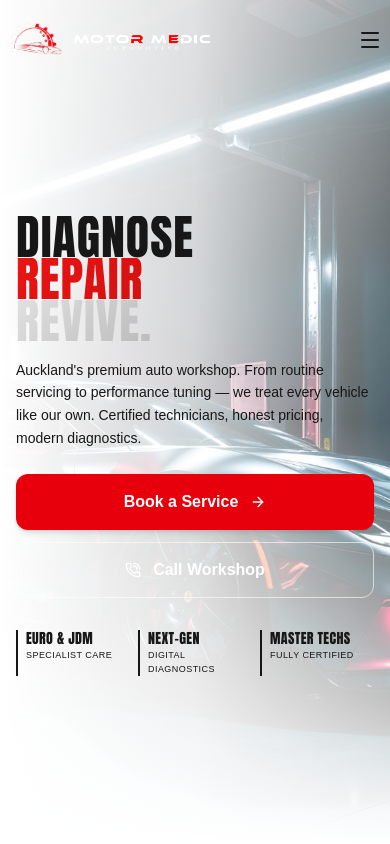
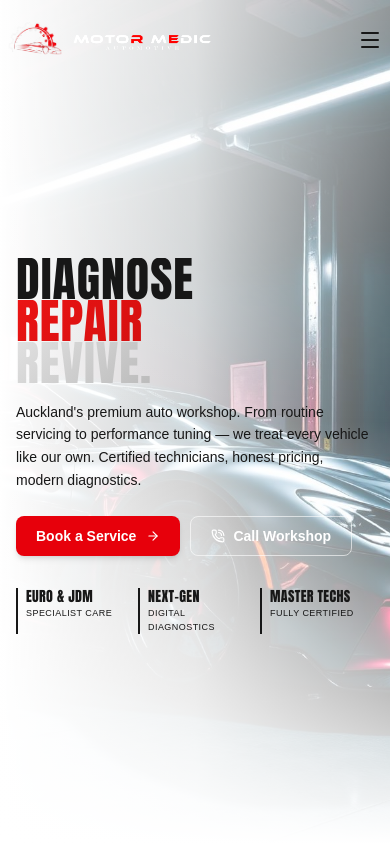
Before and after one commit to Gayathri-KS101/motor-medic, a Next.js app: page / in a window 390 px wide. Shown: the top 844 px of the page. Built offline with nearby package versions, Linux system fonts and the light colour scheme.

Commit message:
fix: cta buttons responsiveness feat : add service pg routing

```diff
--- a/app/components/Navbar.tsx
+++ b/app/components/Navbar.tsx
@@ -6,7 +6,7 @@ import { Button } from "./ui/button";
 
 const links = [
   { href: "#home",     label: "Home"     },
-  { href: "#services", label: "Services" },
+  { href: "services", label: "Services" },
   { href: "#about",    label: "About"    },
   { href: "#contact",  label: "Contact"  },
 ];
--- a/app/components/home/Hero.tsx
+++ b/app/components/home/Hero.tsx
@@ -44,7 +44,6 @@ export const Hero = () => {
       ref={containerRef}
       className="relative min-h-screen flex items-center overflow-hidden px-4 sm:px-6 md:px-4 lg:px-5 xl:px-4"
     >
-      {/* Background Image */}
       <img
         src="/hero-workshop/hero-workshop.jpg"
         alt="MotorMedic Auckland workshop interior with mechanic servicing a sports car"
@@ -52,105 +51,108 @@ export const Hero = () => {
         height={1280}
         className="absolute inset-0 w-full h-full object-cover"
       />
-
-      {/* Gradient Vignettes */}
       <div className="absolute inset-0 bg-gradient-to-r from-background via-background/80 to-background/30" />
       <div className="absolute inset-0 bg-gradient-to-t from-background via-transparent to-background/40" />
 
-      {/* Main Content */}
       <div className="container relative z-10 pt-24 pb-12 md:pt-28 md:pb-14">
         <div className="max-w-3xl">
 
-          {/* Heading
-              Mobile  : text-5xl  (~48px) — fits 320–430px screens comfortably
-              sm 640+ : text-6xl  (~60px)
-              md 768+ : text-7xl  (~72px)
-              lg 1024+: text-8xl  (~96px)
-              xl 1280+: text-9xl  (~128px) — original desktop size
-          */}
           <h1 className="
             font-display leading-[0.88]
-            text-5xl
-            sm:text-6xl
-            md:text-7xl
-            lg:text-8xl
-            xl:text-9xl
-            mb-4 sm:mb-5
-            overflow-hidden
+            text-5xl sm:text-6xl md:text-7xl lg:text-8xl xl:text-9xl
+            mb-4 sm:mb-5 overflow-hidden
           ">
             <span className="block animate-title-line opacity-0">DIAGNOSE</span>
             <span className="block text-gradient-primary animate-title-line opacity-0">REPAIR</span>
             <span className="block text-gradient-silver animate-title-line opacity-0">REVIVE.</span>
           </h1>
 
-          {/* Description
-              Slightly smaller on mobile, grows at md+
-          */}
           <p className="
             animate-desc opacity-0
-            text-sm
-            sm:text-base
-            md:text-lg
-            text-muted-foreground
-            max-w-xl
-            mb-6 sm:mb-8
-            leading-relaxed
+            text-sm sm:text-base md:text-lg
+            text-muted-foreground max-w-xl
+            mb-6 sm:mb-8 leading-relaxed
           ">
             Auckland's premium auto workshop. From routine servicing to performance tuning —
             we treat every vehicle like our own. Certified technicians, honest pricing, modern diagnostics.
           </p>
 
-          {/* CTAs
-              Stack vertically on very small screens, row from sm+
+          {/* ── CTAs ──
+              Always a horizontal row. On mobile use size="md" (compact).
+              From sm+ switch to size="xl" (original).
+              gap-2.5 on mobile so both fit within ~320–360px viewports.
           */}
-          <div className="flex flex-col sm:flex-row flex-wrap gap-3 sm:gap-4 mb-8 sm:mb-12">
+          <div className="flex flex-row items-center gap-2.5 sm:gap-4 mb-8 sm:mb-12">
+
             <div className="animate-cta opacity-0">
-              <Button variant="hero" size="xl" className="w-full sm:w-auto" asChild>
+              {/* Mobile: md size. sm+: xl size */}
+              <Button
+                variant="hero"
+                size="md"
+                className="sm:hidden"
+                asChild
+              >
+                <a href="#contact">
+                  Book a Service <ArrowRight className="ml-0.5 !size-3.5" />
+                </a>
+              </Button>
+              <Button
+                variant="hero"
+                size="xl"
+                className="hidden sm:inline-flex"
+                asChild
+              >
                 <a href="#contact">
                   Book a Service <ArrowRight className="ml-1" />
                 </a>
               </Button>
             </div>
+
             <div className="animate-cta opacity-0">
-              <Button variant="outlineGlow" size="xl" className="w-full sm:w-auto" asChild>
+              <Button
+                variant="outlineGlow"
+                size="md"
+                className="sm:hidden"
+                asChild
+              >
+                <a href="tel:+6499000000">
+                  <PhoneCall className="!size-3.5" /> Call Workshop
+                </a>
+              </Button>
+              <Button
+                variant="outlineGlow"
+                size="xl"
+                className="hidden sm:inline-flex"
+                asChild
+              >
                 <a href="tel:+6499000000">
                   <PhoneCall className="mr-1" /> Call Workshop
                 </a>
               </Button>
             </div>
+
           </div>
 
-          {/* Feature cards
-              Mobile : compact text, tighter padding
-              md+    : restore original sizing
-          */}
+          {/* Feature cards */}
           <div className="grid grid-cols-3 gap-2 sm:gap-4 md:gap-6 max-w-xl lg:max-w-3xl">
             {[
-              { title: "EURO & JDM",    subtitle: "Specialist Care"      },
-              { title: "NEXT-GEN",      subtitle: "Digital Diagnostics"  },
-              { title: "MASTER TECHS",  subtitle: "Fully Certified"      },
+              { title: "EURO & JDM",   subtitle: "Specialist Care"     },
+              { title: "NEXT-GEN",     subtitle: "Digital Diagnostics" },
+              { title: "MASTER TECHS", subtitle: "Fully Certified"     },
             ].map((f) => (
               <div
                 key={f.subtitle}
                 className="animate-feature opacity-0 border-l-2 border-primary pl-2 sm:pl-4"
               >
-                {/* Title: smaller on mobile so it doesn't wrap awkwardly */}
                 <div className="
-                  font-display tracking-wide text-foreground
-                  text-sm
-                  sm:text-lg
-                  md:text-xl
-                  lg:text-2xl
-                  leading-tight
+                  font-display tracking-wide text-foreground leading-tight
+                  text-sm sm:text-lg md:text-xl lg:text-2xl
                 ">
                   {f.title}
                 </div>
-                {/* Subtitle: hide on very small screens, show from xs+ */}
                 <div className="
                   uppercase tracking-wider text-muted-foreground mt-0.5
-                  text-[9px]
-                  sm:text-[10px]
-                  md:text-xs
+                  text-[9px] sm:text-[10px] md:text-xs
                 ">
                   {f.subtitle}
                 </div>
--- a/app/components/ui/button.tsx
+++ b/app/components/ui/button.tsx
@@ -11,40 +11,32 @@ const buttonVariants = cva(
       variant: {
         default:
           "bg-red-600 text-white hover:bg-red-700 shadow-lg hover:scale-105",
-
         destructive:
           "bg-destructive text-destructive-foreground hover:bg-destructive/90",
-
         outline:
           "border border-input bg-background hover:bg-accent hover:text-accent-foreground",
-
         secondary:
           "bg-secondary text-secondary-foreground hover:bg-secondary/80",
-
         ghost:
           "hover:bg-accent hover:text-accent-foreground",
-
         link:
           "text-primary underline-offset-4 hover:underline",
-
-        // MAIN RED CTA BUTTON
         hero:
           "bg-red-600 text-white shadow-md hover:bg-red-700 hover:scale-[1.03]",
-
         silver:
           "bg-gradient-silver text-background font-semibold hover:brightness-100",
-
-        // TRANSPARENT BUTTON → RED ON HOVER
         outlineGlow:
-  "border border-white/60 bg-transparent text-white hover:bg-red-600 hover:border-red-500 hover:text-white hover:shadow-md hover:-translate-y-[1px] transition-all duration-300"
-},
+          "border border-white/60 bg-transparent text-white hover:bg-red-600 hover:border-red-500 hover:text-white hover:shadow-md hover:-translate-y-[1px] transition-all duration-300",
+      },
 
       size: {
         default: "h-10 px-4 py-2",
-        sm: "h-9 rounded-md px-3",
-        lg: "h-11 rounded-md px-8",
-        xl: "h-14 rounded-xl px-10 text-base",
-        icon: "h-10 w-10",
+        sm:      "h-9 rounded-md px-3",
+        lg:      "h-11 rounded-md px-8",
+        // Mobile-friendly: shorter height, tighter padding, smaller text
+        md:      "h-10 rounded-lg px-5 text-sm",
+        xl:      "h-14 rounded-xl px-10 text-base",
+        icon:    "h-10 w-10",
       },
     },
 
@@ -64,7 +56,6 @@ export interface ButtonProps
 const Button = React.forwardRef<HTMLButtonElement, ButtonProps>(
   ({ className, variant, size, asChild = false, ...props }, ref) => {
     const Comp = asChild ? Slot : "button";
-
     return (
       <Comp
         ref={ref}
```
